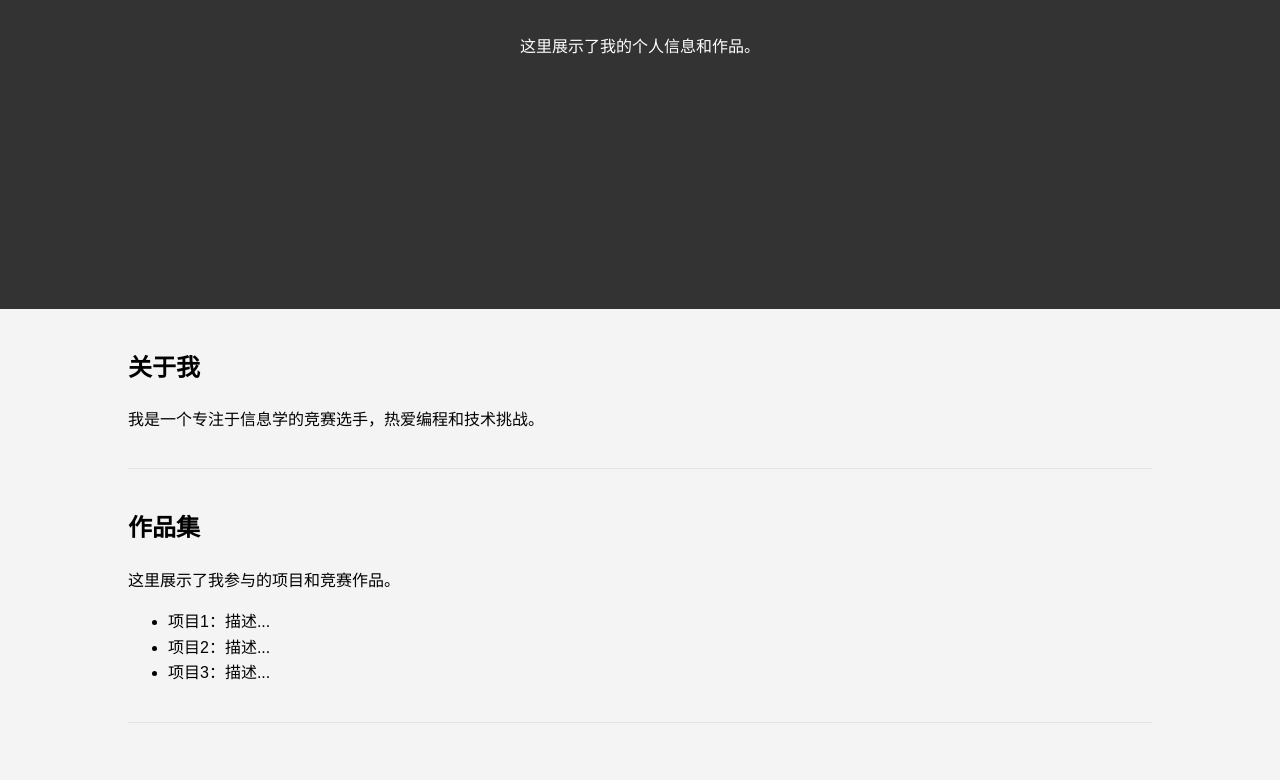
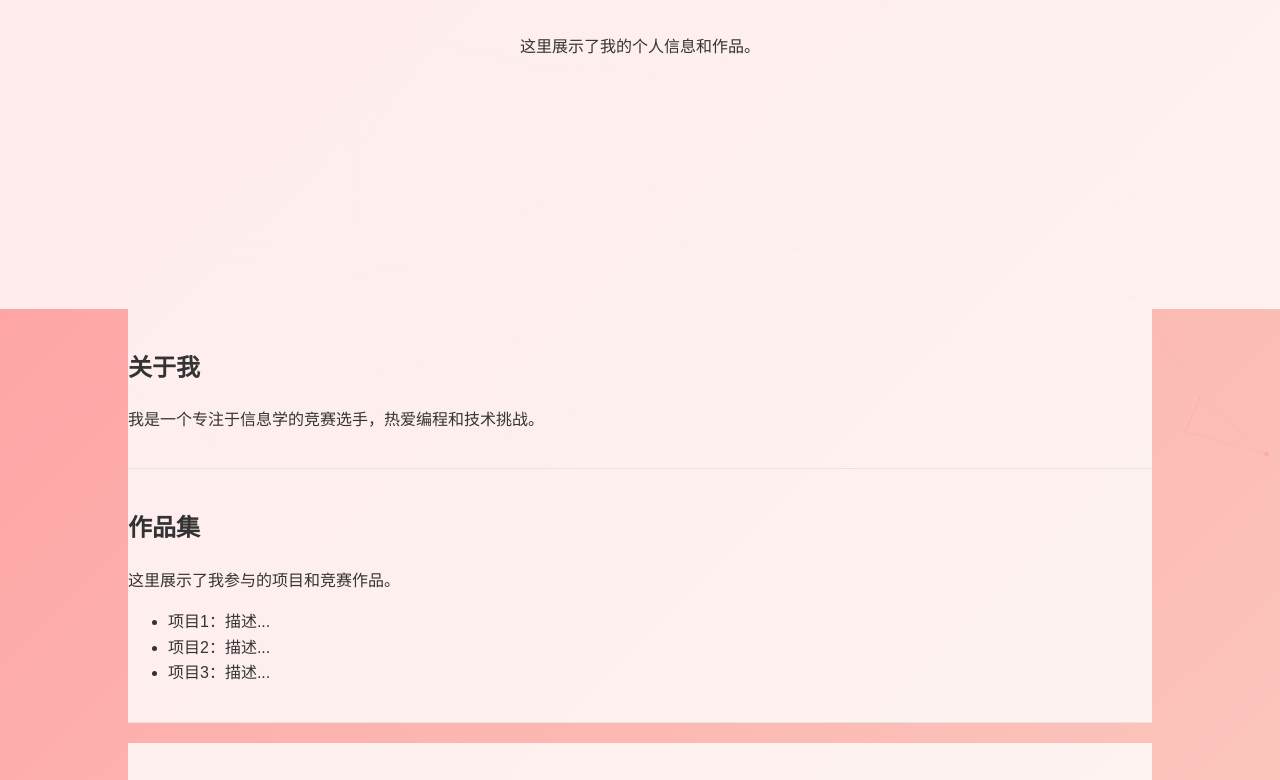
Before and after one commit to lyc-music/new-lynkcat.github.io, a plain HTML site: page index.html in a window 1280 px wide. Shown: the part 344-1124 px from the top of the page. Drawn offline with nearby package versions, Linux system fonts and the light colour scheme.

Commit message:
Update index.html

```diff
--- a/index.html
+++ b/index.html
@@ -10,7 +10,8 @@
             line-height: 1.6;
             margin: 0;
             padding: 0;
-            background-color: #f4f4f4;
+            background: linear-gradient(135deg, #ff9a9e 0%, #fad0c4 100%);
+            color: #333;
         }
         .container {
             width: 80%;
@@ -18,14 +19,14 @@
             overflow: hidden;
         }
         header {
-            background: #333;
-            color: #fff;
+            background: rgba(255, 255, 255, 0.8);
+            color: #333;
             padding-top: 30px;
             min-height: 70px;
-            border-bottom: #77aaff 3px solid;
+            border-bottom: #ff9a9e 3px solid;
         }
         header a {
-            color: #fff;
+            color: #333;
             text-decoration: none;
             text-transform: uppercase;
             font-size: 16px;
@@ -40,8 +41,8 @@
             padding: 0 20px 0 20px;
         }
         .showcase {
-            background: #333;
-            color: #fff;
+            background: rgba(255, 255, 255, 0.8);
+            color: #333;
             height: 400px;
             text-align: center;
             padding-top: 100px;
@@ -53,10 +54,11 @@
         .section {
             padding: 20px 0;
             border-bottom: 1px solid #e4e4e4;
+            background: rgba(255, 255, 255, 0.8);
         }
         footer {
-            background: #333;
-            color: #fff;
+            background: rgba(255, 255, 255, 0.8);
+            color: #333;
             text-align: center;
             padding: 10px 0;
         }
@@ -64,9 +66,18 @@
             text-align: center;
             margin: 20px 0;
         }
+        #particles-js {
+            position: absolute;
+            width: 100%;
+            height: 100%;
+            top: 0;
+            left: 0;
+            z-index: -1;
+        }
     </style>
 </head>
 <body>
+    <div id="particles-js"></div>
     <header>
         <div class="container">
             <h1>你的名字</h1>
@@ -104,8 +115,8 @@
         <section id="music" class="section music-player">
             <h2>音乐播放器</h2>
             <!-- 网易云音乐外链播放器 -->
+
             <iframe frameborder="no" marginwidth="0" marginheight="0" width=330 height=86 src="//music.163.com/outchain/player?type=2&id=2154657586&auto=1&height=66"></iframe>
-
         </section>
 
         <section id="contact" class="section">
@@ -128,5 +139,114 @@
     <footer>
         <p>个人网页 &copy; 2024</p>
     </footer>
+
+    <script src="https://cdn.jsdelivr.net/particles.js/2.0.0/particles.min.js"></script>
+    <script>
+        particlesJS("particles-js", {
+            "particles": {
+                "number": {
+                    "value": 80,
+                    "density": {
+                        "enable": true,
+                        "value_area": 800
+                    }
+                },
+                "color": {
+                    "value": "#ff9a9e"
+                },
+                "shape": {
+                    "type": "circle",
+                    "stroke": {
+                        "width": 0,
+                        "color": "#ff9a9e"
+                    },
+                    "polygon": {
+                        "nb_sides": 5
+                    },
+                },
+                "opacity": {
+                    "value": 0.5,
+                    "random": false,
+                    "anim": {
+                        "enable": false,
+                        "speed": 1,
+                        "opacity_min": 0.1,
+                        "sync": false
+                    }
+                },
+                "size": {
+                    "value": 3,
+                    "random": true,
+                    "anim": {
+                        "enable": false,
+                        "speed": 40,
+                        "size_min": 0.1,
+                        "sync": false
+                    }
+                },
+                "line_linked": {
+                    "enable": true,
+                    "distance": 150,
+                    "color": "#ff9a9e",
+                    "opacity": 0.4,
+                    "width": 1
+                },
+                "move": {
+                    "enable": true,
+                    "speed": 6,
+                    "direction": "none",
+                    "random": false,
+                    "straight": false,
+                    "out_mode": "out",
+                    "bounce": false,
+                    "attract": {
+                        "enable": false,
+                        "rotateX": 600,
+                        "rotateY": 1200
+                    }
+                }
+            },
+            "interactivity": {
+                "detect_on": "canvas",
+                "events": {
+                    "onhover": {
+                        "enable": true,
+                        "mode": "repulse"
+                    },
+                    "onclick": {
+                        "enable": true,
+                        "mode": "push"
+                    },
+                    "resize": true
+                },
+                "modes": {
+                    "grab": {
+                        "distance": 400,
+                        "line_linked": {
+                            "opacity": 1
+                        }
+                    },
+                    "bubble": {
+                        "distance": 400,
+                        "size": 40,
+                        "duration": 2,
+                        "opacity": 8,
+                        "speed": 3
+                    },
+                    "repulse": {
+                        "distance": 200,
+                        "duration": 0.4
+                    },
+                    "push": {
+                        "particles_nb": 4
+                    },
+                    "remove": {
+                        "particles_nb": 2
+                    }
+                }
+            },
+            "retina_detect": true
+        });
+    </script>
 </body>
 </html>
```
